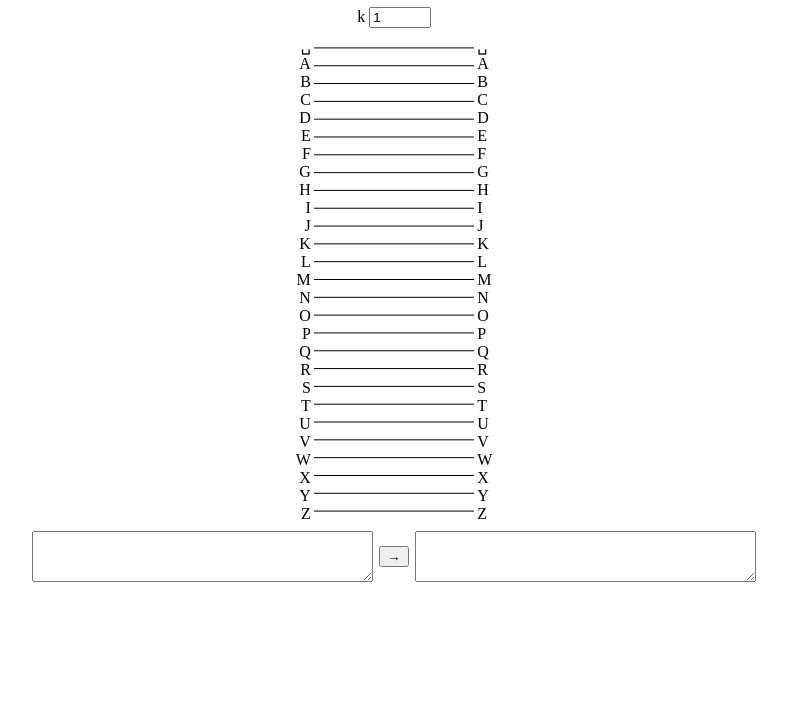
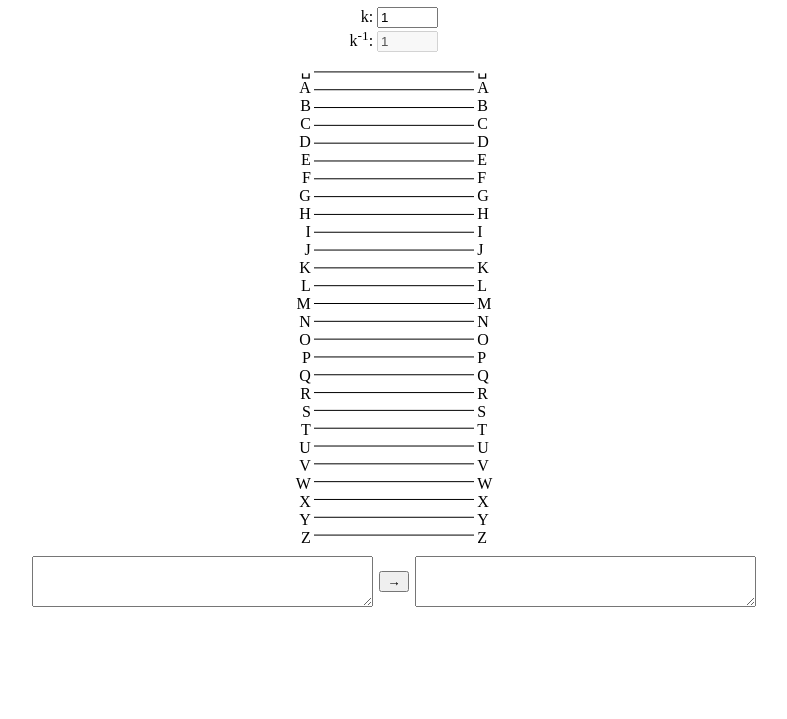
Before and after one commit to pauldubois98/AsymmetricCryptographyTalk, a plain HTML site: page tools/code_mult.html in a window 1280 px wide. Shown: the part 81-800 px from the top of the page, without its empty margins (246-1033 px from the left). Drawn offline with Linux system fonts and the light colour scheme.

Commit message:
added k inverse

```diff
--- a/tools/code.css
+++ b/tools/code.css
@@ -23,7 +23,15 @@ body{
 canvas{
     width: 10em;
 }
+#input{
+    display: flex;
+    flex-direction: column;
+    align-items: flex-end;
+}
 #k{
+    width: 4em;
+}
+#i_k{
     width: 4em;
 }
 #translate{
--- a/tools/code_mult.html
+++ b/tools/code_mult.html
@@ -7,9 +7,15 @@
   </head>
   <body>
     <h1>Basic Encoder / Decoder</h1>
-    <div>
-      <label for="k">k</label>
-      <input id="k" type="number" name="k" required value="1" onchange="all_lines(); translate();">
+    <div id="input">
+      <div>
+        <label for="k">k:</label>
+        <input id="k" type="number" name="k" required value="1" onchange="all_lines(); translate();">
+      </div>
+      <div>
+        <label for="i_k">k<sup>-1</sup>:</label>
+        <input id="i_k" type="number" name="i_k" value="1" disabled>
+      </div>
     </div>
     <div id="corresp">
       <div id="start_alphabet">
--- a/tools/code_mult.js
+++ b/tools/code_mult.js
@@ -1,5 +1,6 @@
 var lines_canvas = document.getElementById("lines_corresp");
 var k_input = document.getElementById("k");
+var i_k_input = document.getElementById("i_k");
 var start_text = document.getElementById("start_text");
 var end_text = document.getElementById("end_text");
 var direction_btn = document.getElementById("direction");
@@ -16,9 +17,10 @@ lines_ctx.canvas.height = HEIGHT;
 
 function get_k() {
   k = ((Number(k_input.value) % ALPHABET_SIZE) + ALPHABET_SIZE) % ALPHABET_SIZE;
+  inverse_k();
   if (pgcd(k, ALPHABET_SIZE) == 1) {
     end_text.disabled = false;
-    inverse_k();
+
   } else {
     end_text.disabled = true;
   }
@@ -91,6 +93,9 @@ function inverse_k() {
     // v = -qn;
     // k*u + ALPHABET_SIZE*v = c
     i_k = n;
+    i_k_input.value = i_k;
+  } else {
+    i_k_input.value = "";
   }
 }
 function decode() {
```
